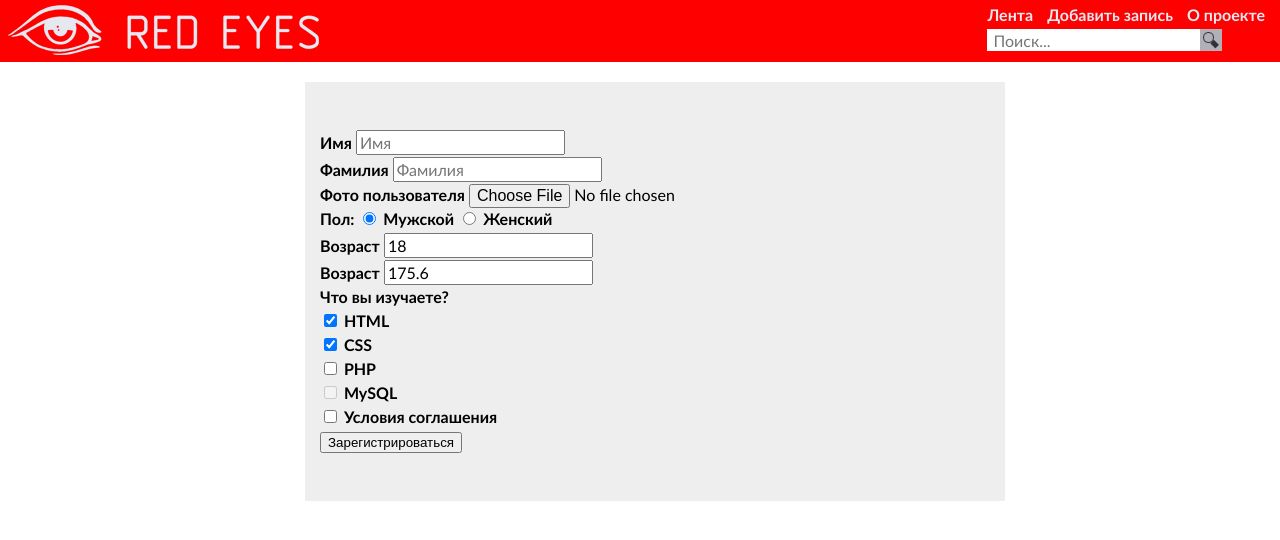
After one commit to Remmus68/skillup, a PHP site: page /addpost.php in a window 1280 px wide. The commit adds this page. Shown: the top 540 px of the page. Run offline with PHP 8.4, Linux system fonts and the light colour scheme.

Commit message:
add post begining

```diff
--- /dev/null
+++ b/addpost.php
@@ -0,0 +1,61 @@
+<?php
+    $pageTitle = 'Добавление поста';
+    require_once('include/header.php');
+?>
+<div class="add_post_form">
+    <form action="" method="POST" enctype="multipart/form-data">
+            <div class="form-group">
+                <label for="firstname">Имя</label>
+                <input class="form-control" id="firstname" name="firstname" placeholder="Имя" value="<?= isset($_POST['name']) ? $_POST['name'] : '' ?>" required>
+            </div>
+            <div class="form-group">
+                <label for="lastname">Фамилия</label>
+                <input class="form-control" id="lastname" name="lastname" placeholder="Фамилия" required>
+            </div>
+            <div class="form-group">
+                <label for="foto" class="control-label">Фото пользователя</label>
+                <input type="file" class="form-control" name="foto" id="foto" placeholder="">
+            </div>
+            <div class="form-group">
+                <label for="password" class="control-label">Пол:</label>
+                <label class="radio-inline">
+                    <input type="radio" name="sex" id="male" value="0" checked> Мужской
+                </label>
+                <label class="radio-inline">
+                    <input type="radio" name="sex" id="female" value="1"> Женский
+                </label>
+            </div>
+            <div class="form-group">
+                <label for="age" class="control-label">Возраст</label>
+                <input class="form-control" id="age" name="age" value="18">
+            </div>
+            <div class="form-group">
+                <label for="growth" class="control-label">Возраст</label>
+                <input class="form-control" id="growth" name="growth" value="175.6">
+            </div>
+            <div class="form-group">
+                <label for="stack-learn" class="control-label">Что вы изучаете?</label>
+
+                <div class="checkbox">
+                    <label><input type="checkbox" name="stack_learn[]" value="html" checked> HTML</label>
+                </div>
+                <div class="checkbox">
+                    <label><input type="checkbox" name="stack_learn[]" value="css" checked> CSS</label>
+                </div>
+                <div class="checkbox">
+                    <label><input type="checkbox" name="stack_learn[]" value="php"> PHP</label>
+                </div>
+                <div class="checkbox disabled">
+                    <label><input type="checkbox" name="stack_learn[]" value="mysql" disabled> MySQL</label>
+                </div>
+
+            </div>
+            <div class="checkbox">
+                <label><input type="checkbox" name="is_agree" value="1" required> Условия соглашения</label>
+            </div>
+            <button class="btn btn-primary">Зарегистрироваться</button>
+        </form>
+    </div>
+<?php
+    require_once('include/footer.php');
+?>
--- a/css/style.css
+++ b/css/style.css
@@ -139,3 +139,16 @@ a.hashtag, a.hashtag:visited {
 .content .post .post_info .comment {
 	color: #313036;
 }
+
+/*Добавление поста*/
+.add_post_form {
+	width: 100%;
+	padding: 48px 15px;
+	background-color: #eee;
+}
+
+.add_post_form label {
+	display: inline-block;
+	margin: 0 0 5px 0;
+	font-weight: bold;
+}
--- a/include/footer.php
+++ b/include/footer.php
@@ -1,3 +1,4 @@
+			</div>
         </div>
     </body>
 </html>
--- a/include/header.php
+++ b/include/header.php
@@ -1,3 +1,7 @@
+<?php
+	define('PROJECT_NAME', 'Red eyes');
+?>
+
 <!DOCTYPE html>
 <html>
 	<head>
@@ -8,7 +12,9 @@
 	    <div class="container">
 			<div class="header">
 			    <div class="logotip">
-			        <img src="image/logo.png" />
+			    	<a href="../skillup/posts.php">
+			        	<img src="image/logo.png" />
+			    	</a>
 			    </div>
 			    <div class="navigator">
 			        <ul>
@@ -22,3 +28,4 @@
 			        </form>
 			    </div>
 			</div>
+        <div class="content">
```
Also changed, not shown: posts.php (+23 -7 lines).
